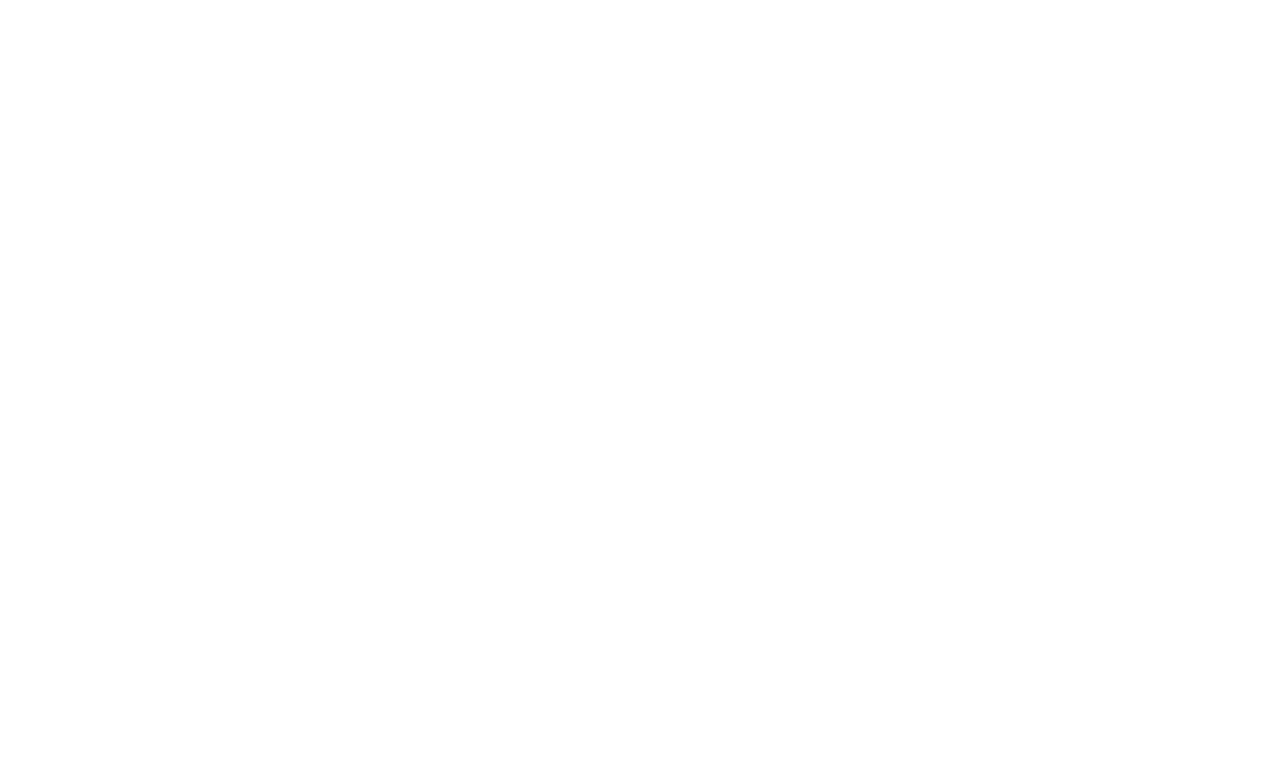
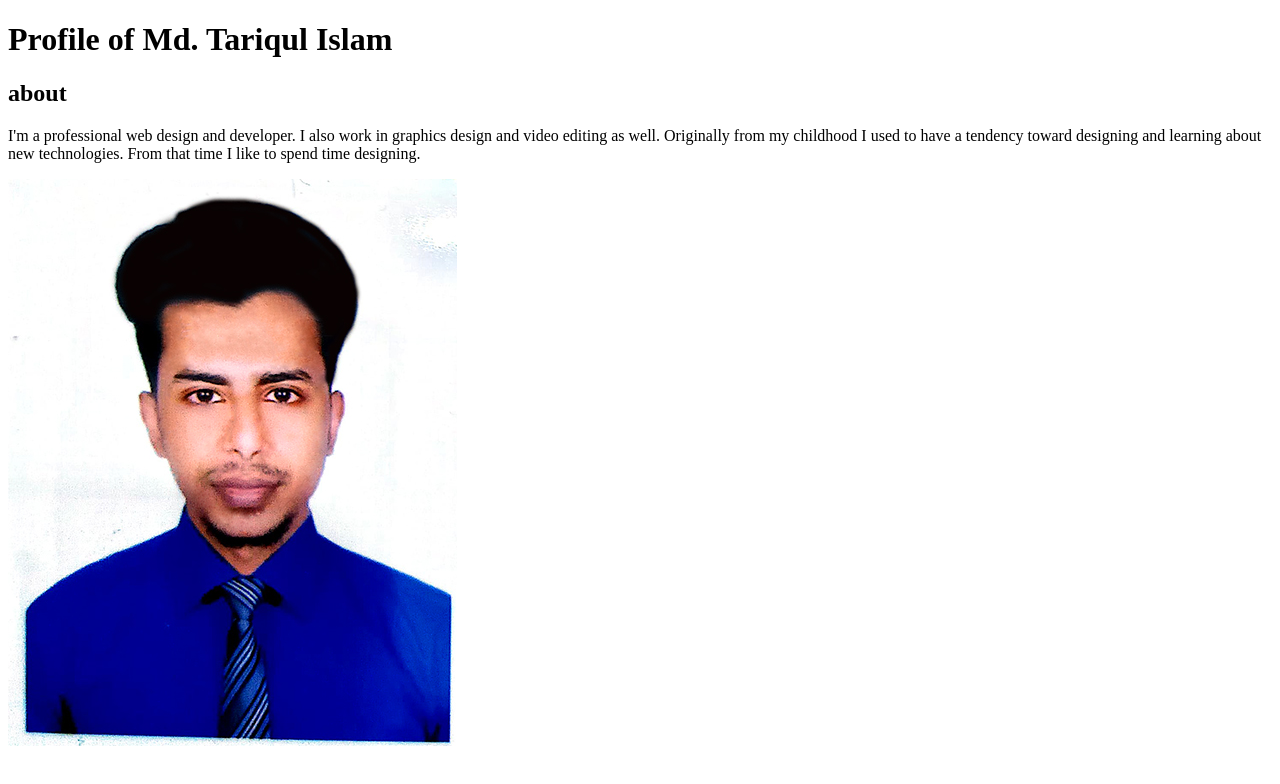
Before and after one commit to TariqulIslamTayeb/my-first-repo, a plain HTML site: page index.html in a window 1280 px wide. Drawn offline with Linux system fonts and the light colour scheme.

Commit message:
image add

```diff
--- a/index.html
+++ b/index.html
@@ -4,9 +4,20 @@
     <meta charset="UTF-8">
     <meta http-equiv="X-UA-Compatible" content="IE=edge">
     <meta name="viewport" content="width=device-width, initial-scale=1.0">
-    <title>First git hub Repo</title>
+    <title>About Myself</title>
 </head>
 <body>
 
+    <h1>
+        Profile of Md. Tariqul Islam
+    </h1>
+    <h2>
+        about
+    </h2>
+    <p>
+        I'm a professional web design and developer. I also work in graphics design and video editing as well. Originally from my childhood I used to have a tendency toward designing and learning about new technologies. From that time I like to spend time designing.
+    </p>
+
+    <img src="image/passpotsize.jpg" alt="">
 </body>
 </html>
```
Also changed, not shown: image/passpotsize.jpg (added).
